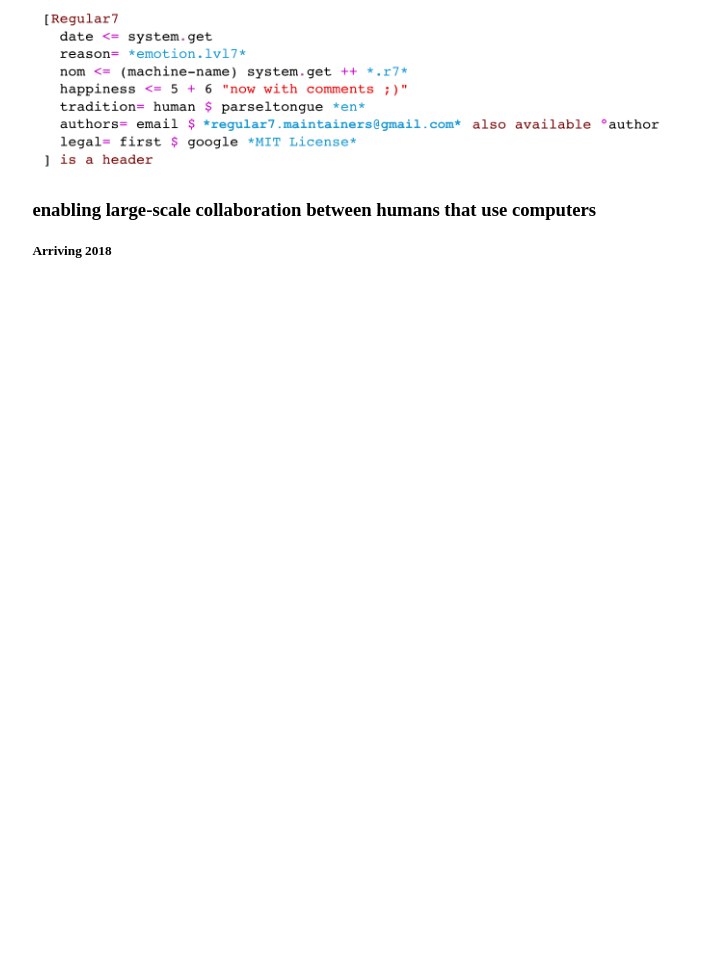
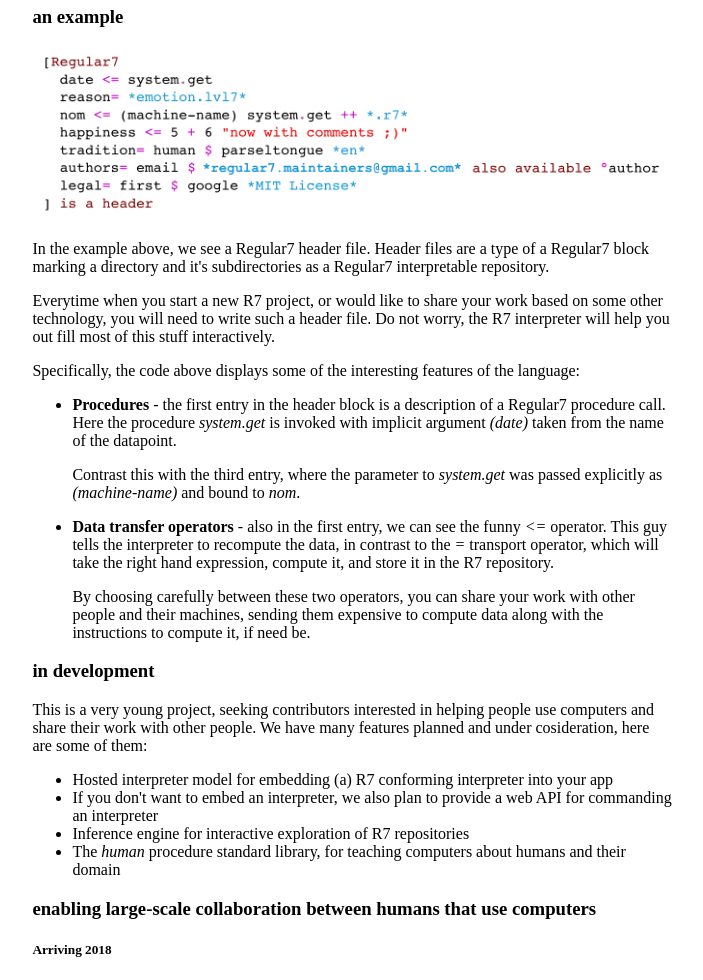
Before and after one commit to Regular7/regular7.github.io, a plain HTML site: page index.html in a window 1280 px wide. Shown: the part 458-1438 px from the top of the page, without its empty margins (206-909 px from the left). Before the commit the page ends 800 px from the top, so only its background shows below. Drawn offline with Linux system fonts and the light colour scheme.

Commit message:
added more info, and explained the example

```diff
--- a/index.html
+++ b/index.html
@@ -25,7 +25,39 @@
                     </ol>
                 </div>
                 <div>
+                    <h3>an example</h3>
                     <img src="img/regular7-example.png" width="640px"/>
+                    <p>In the example above, we see a Regular7 header file. Header files are a type of a Regular7 block marking a directory and it's subdirectories as a Regular7 interpretable repository.</p>
+                    <p>Everytime when you start a new R7 project, or would like to share your work based on some other technology, you will need to write such a header file. Do not worry, the R7 interpreter will help you out fill most of this stuff interactively.</p>
+                    <p>Specifically, the code above displays some of the interesting features of the language:</p>
+                    <ul>
+                        <li>
+                            <p><b>Procedures</b> - the first entry in the header block is a description of a Regular7 procedure call. Here the procedure <i>system.get</i> is invoked with implicit argument <i>(date)</i> taken from the name of the datapoint.</p>
+                            <p>Contrast this with the third entry, where the parameter to <i>system.get</i> was passed explicitly as <i>(machine-name)</i> and bound to <i>nom</i>.</p>
+                        </li>
+                        <li>
+                            <p><b>Data transfer operators</b> - also in the first entry, we can see the funny <i><=</i> operator. This guy tells the interpreter to recompute the data, in contrast to the <i>=</i> transport operator, which will take the right hand expression, compute it, and store it in the R7 repository.</p>
+                            <p>By choosing carefully between these two operators, you can share your work with other people and their machines, sending them expensive to compute data along with the instructions to compute it, if need be.</p>
+                        </li>
+                    </ul>
+                </div>
+                <div>
+                    <h3>in development</h3>
+                    <p>This is a very young project, seeking contributors interested in helping people use computers and share their work with other people. We have many features planned and under cosideration, here are some of them:</p>
+                    <ul>
+                        <li>
+                            Hosted interpreter model for embedding (a) R7 conforming interpreter into your app
+                        </li>
+                        <li>
+                            If you don't want to embed an interpreter, we also plan to provide a web API for commanding an interpreter
+                        </li>
+                        <li>
+                            Inference engine for interactive exploration of R7 repositories
+                        </li>
+                        <li>
+                            The <i>human</i> procedure standard library, for teaching computers about humans and their domain
+                        </li>
+                    </ul>
                 </div>
                 <h3>enabling large-scale collaboration between humans that use computers</h3>
                 <h5>Arriving 2018</h5>
```
